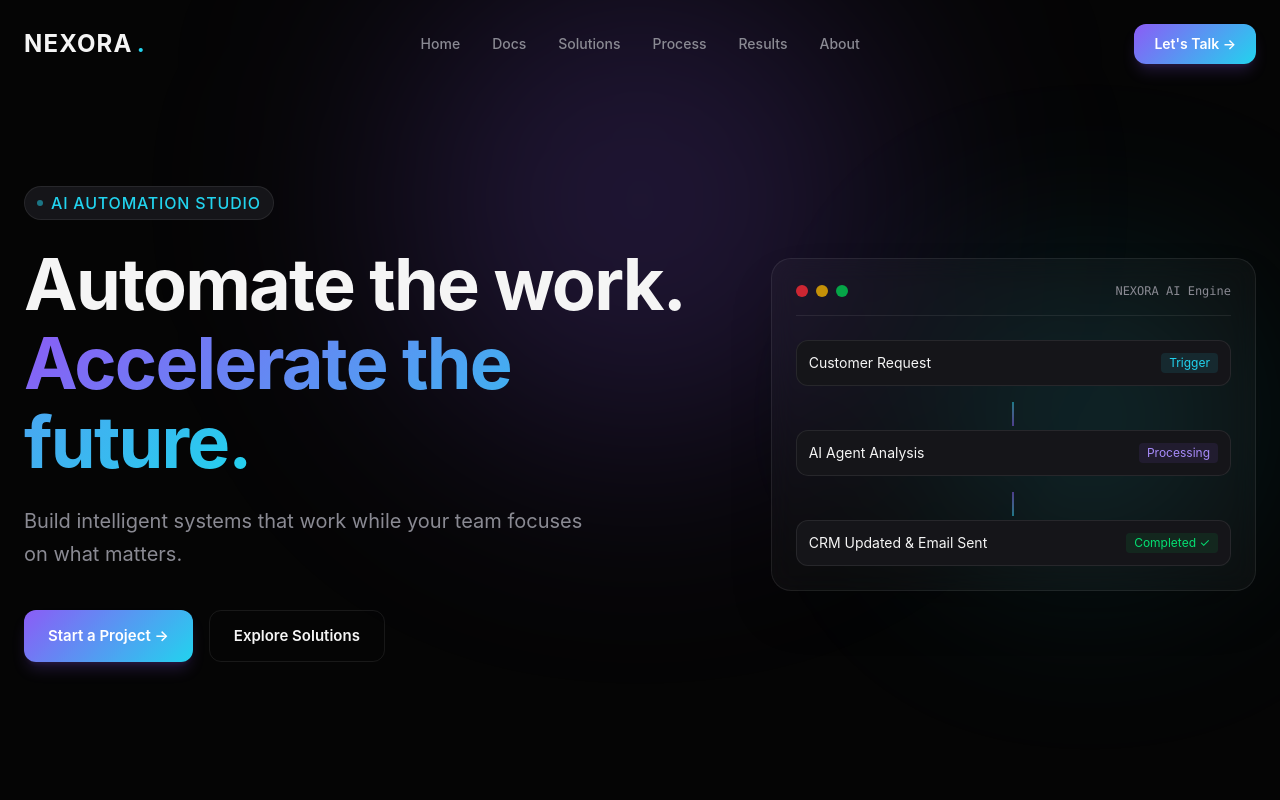
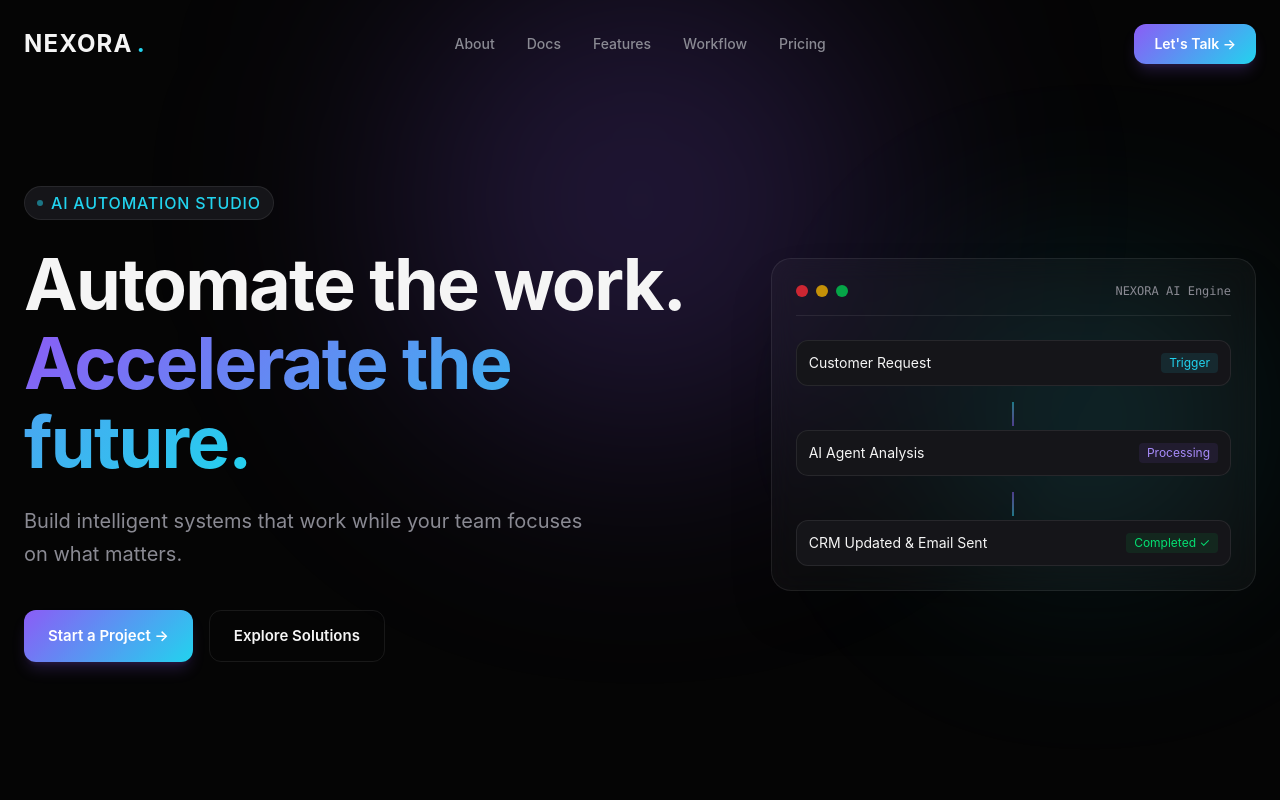
Before and after one commit to devheshmati/Landingpage_NEXORA, a Nuxt app in the folder frontend/: page / in a window 1280 px wide. Shown: the top 800 px of the page. Built offline with nearby package versions, Linux system fonts and the light colour scheme.

Commit message:
update docs page, fix script section, fix some navlinks in header, update nav link strocture from static to dynamic

```diff
--- a/frontend/app/components/layouts/Header.vue
+++ b/frontend/app/components/layouts/Header.vue
@@ -1,5 +1,9 @@
 <script setup lang="ts">
-import { ref, onMounted, onUnmounted } from "vue";
+import { ref, computed, onMounted, onUnmounted } from "vue";
+
+const route = useRoute();
+
+const isHomePage = computed(() => route.path === "/");
 
 const isScrolled = ref(false);
 const isMobileMenuOpen = ref(false);
@@ -7,6 +11,18 @@ const isMobileMenuOpen = ref(false);
 const handleScroll = () => {
   isScrolled.value = window.scrollY > 20;
 };
+
+// nav links
+const landingPageSectionLink = [
+  { name: "Features", href: "#features" },
+  { name: "Workflow", href: "#workflow" },
+  { name: "Pricing", href: "#pricing" },
+];
+
+const mainPages = [
+  { name: "About", path: "/about" },
+  { name: "Docs", path: "/docs" },
+];
 
 onMounted(() => {
   window.addEventListener("scroll", handleScroll);
@@ -40,24 +56,22 @@ onUnmounted(() => {
       <nav
         class="hidden md:flex items-center gap-8 text-sm font-medium text-muted-text"
       >
-        <NuxtLink to="/" class="hover:text-main-text transition-colors"
-          >Home</NuxtLink
+        <NuxtLink
+          v-for="link in mainPages"
+          :to="link.path"
+          class="hover:text-main-text transition-colors"
         >
-        <NuxtLink to="/docs" class="hover:text-main-text transition-colors"
-          >Docs</NuxtLink
+          {{ link.name }}
+        </NuxtLink>
+
+        <a
+          v-if="isHomePage"
+          v-for="link in landingPageSectionLink"
+          :href="link.href"
+          class="hover:text-main-text transition-colors"
         >
-        <a href="#services" class="hover:text-main-text transition-colors"
-          >Solutions</a
-        >
-        <a href="#process" class="hover:text-main-text transition-colors"
-          >Process</a
-        >
-        <a href="#results" class="hover:text-main-text transition-colors"
-          >Results</a
-        >
-        <NuxtLink to="/about" class="hover:text-main-text transition-colors"
-          >About</NuxtLink
-        >
+          {{ link.name }}
+        </a>
       </nav>
 
       <!-- Desktop CTA Button -->
--- a/frontend/app/pages/about.vue
+++ b/frontend/app/pages/about.vue
@@ -2,9 +2,8 @@
 import { ref, onMounted, onUnmounted } from "vue";
 
 useSeoMeta({
-  title: "Architecture & System Integrity — NEXORA",
-  description:
-    "Explore the technical pillars, security architecture, and deterministic execution models powering NEXORA enterprise AI workflows.",
+  title: "About Architecture",
+  description: "Learn about NEXORA autonomous workflow orchestration engine.",
 });
 
 const pillars = [
--- a/frontend/app/pages/docs.vue
+++ b/frontend/app/pages/docs.vue
@@ -2,9 +2,22 @@
 import { ref, computed, onMounted, onUnmounted } from "vue";
 
 useSeoMeta({
-  title: "Developer Documentation & API — NEXORA",
+  title: "Documentation & API Reference",
   description:
-    "Integrate NEXORA autonomous agent pipelines into your applications using our high-throughput gRPC, REST, and SDK interfaces.",
+    "Explore technical documentation, architecture guides, API endpoints, and SDK references for orchestrating NEXORA autonomous AI workflows.",
+
+  // Open Graph
+  ogTitle: "NEXORA Documentation — Developer & API Guides",
+  ogDescription:
+    "Comprehensive technical reference and integration guides for deterministic AI agent workflows.",
+  ogImage: "/og-docs.jpg",
+  ogType: "article",
+
+  // Twitter / X
+  twitterCard: "summary_large_image",
+  twitterTitle: "NEXORA Documentation — Developer & API Guides",
+  twitterDescription:
+    "Comprehensive technical reference and integration guides for deterministic AI agent workflows.",
 });
 
 const activeTab = ref<"typescript" | "python" | "curl">("typescript");
```
